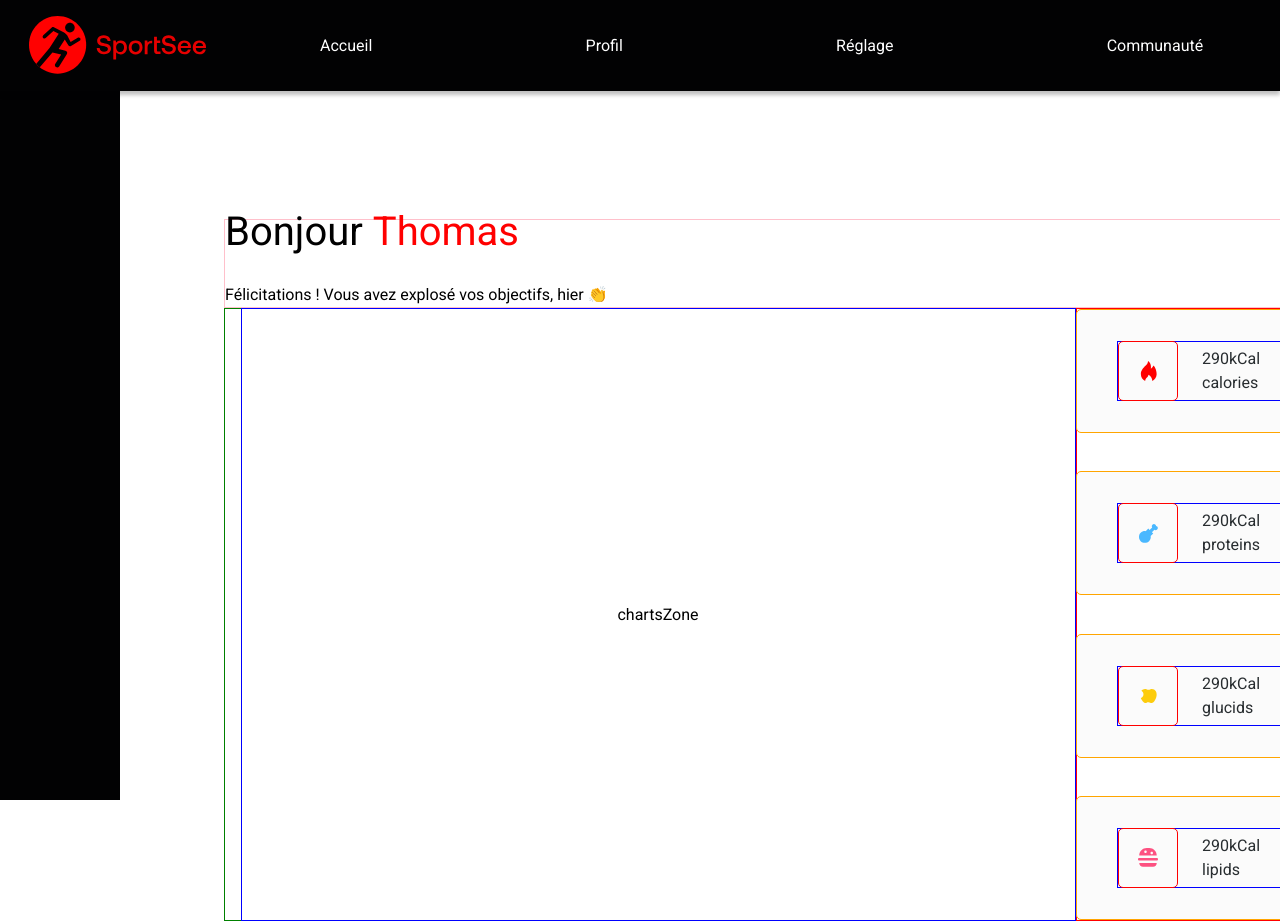
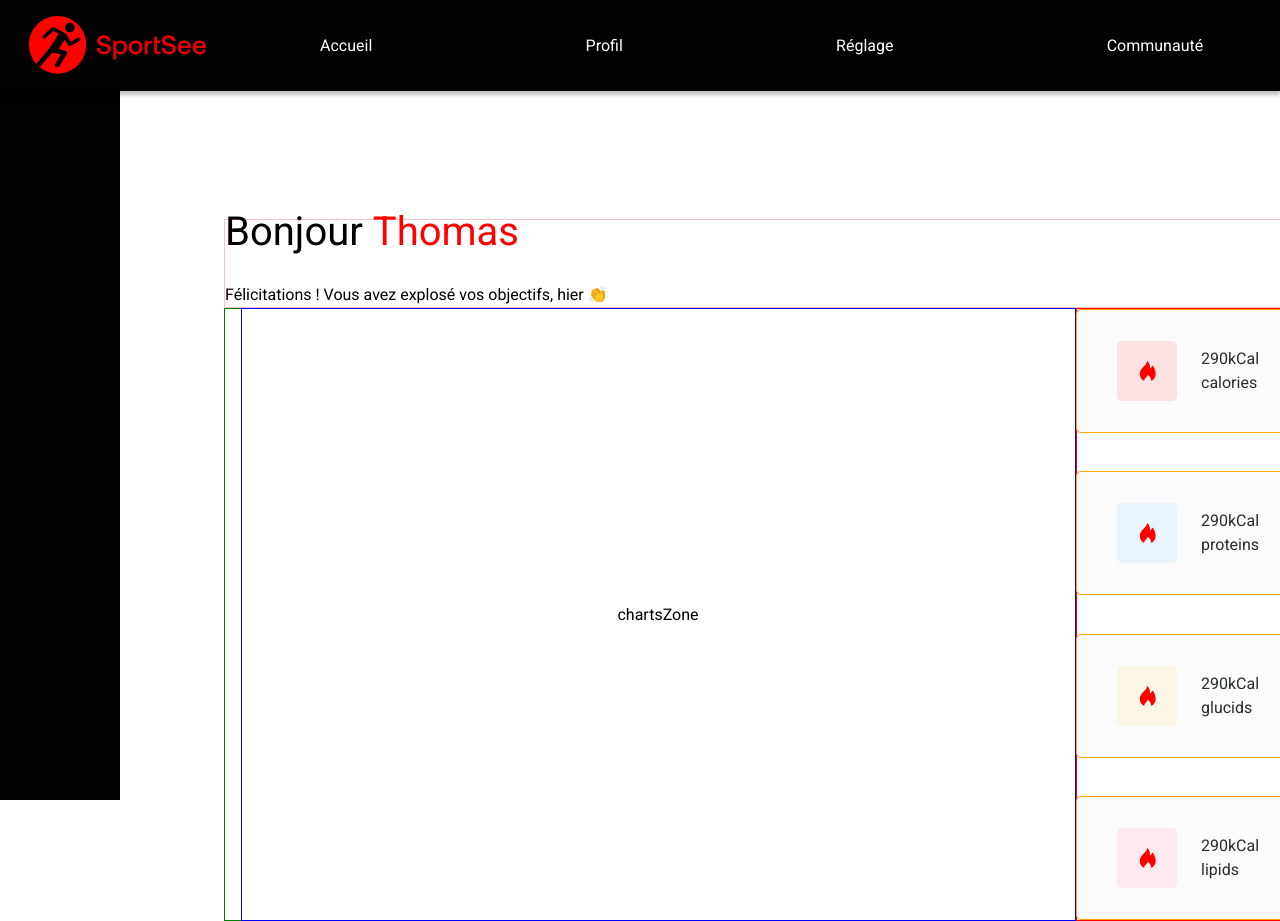
Before and after one commit to JaRoD41/OC-sportsee, a React (Create React App) app: page / in a window 1280 px wide. Shown: the top 921 px of the page. Built offline with nearby package versions, Linux system fonts and the light colour scheme.

Commit message:
fix icon color in a useEffect

```diff
--- a/src/components/Glucids/_Glucids.scss
+++ b/src/components/Glucids/_Glucids.scss
@@ -0,0 +1,14 @@
+.nutrition-card-button {
+    display: flex;
+    justify-content: center;
+    align-items: center;
+    width: 60px;
+    height: 60px;
+    border-radius: 5px;
+
+    &--red {
+        background-color: rgba(255, 0, 0);
+        opacity: 0.1;
+        border: none;
+    }
+}
--- a/src/components/NutritionCard/NutritionCard.jsx
+++ b/src/components/NutritionCard/NutritionCard.jsx
@@ -1,32 +1,45 @@
-import React from 'react'
+import { useState, useEffect } from 'react'
 import calory from '../../assets/calory-icon.svg'
 import protein from '../../assets/protein-icon.svg'
 import glucid from '../../assets/glucid-icon.svg'
 import lipid from '../../assets/lipid-icon.svg'
 
+
+// Je récupère les props type et amount de NutritionZone.jsx
 export default function NutritionCard({ type, amount }) {
+	// Je déclare une variable d'état color grâce à useState
+	const [color, setColor] = useState('')
+
 	let icon = ''
+	useEffect(() => {
 		switch (type) {
+			// Selon le type de la carte, je change la couleur de l'icone
 			case 'calories':
-			icon = calory
+				setColor('red')
+				// icon = calory
 				break
 			case 'proteins':
-			icon = protein
+				setColor('blue')
+				// icon = protein
 				break
 			case 'glucids':
-			icon = glucid
+				setColor('yellow')
+				// icon = glucid
 				break
 			case 'lipids':
-			icon = lipid
+				setColor('pink')
+				// icon = lipid
 				break
 			default:
 				break
 		}
+		// eslint-disable-next-line
+	}, [type])
 	return (
 		<article className="nutrition-card">
-			<div className='nutrition-card-infos'>
-				<div className="nutrition-card-infos__button">
-					<img src={icon} alt={type} />
+			<div className="nutrition-card-infos">
+				<div className={`nutrition-card-infos__button ${color}`}>
+					<img src={calory} alt={type} />
 				</div>
 				<div className="nutrition-card-infos__content">
 					<h3>{amount}kCal</h3>
--- a/src/components/NutritionCard/_NutritionCard.scss
+++ b/src/components/NutritionCard/_NutritionCard.scss
@@ -1,3 +1,19 @@
+.red {
+    background-color: rgba(255, 0, 0, 0.1);
+}
+
+.blue {
+    background-color: rgba(74, 184, 255, 0.1);
+}
+
+.yellow {
+    background-color: rgba(249, 206, 35, 0.1);
+}
+
+.pink {
+    background-color: rgba(253, 81, 129, 0.1);
+}
+
 .nutrition-card {
 	display: flex;
 	width: 258px;
@@ -13,7 +29,6 @@
     margin: auto;
 	width: 175px;
 	height: 60px;
-    border: 1px solid blue;
 
 	&__button {
 		display: flex;
@@ -22,7 +37,6 @@
 		width: 60px;
 		height: 60px;
         border-radius: 5px;
-        border: 1px solid red;
 	}
 	&__content {
 		display: flex;
--- a/src/style/Utils/_variables.scss
+++ b/src/style/Utils/_variables.scss
@@ -9,7 +9,7 @@ $gray-font-color: #74798c;
 $background-color: #e5e5e5;
 $nav-color: #020203;
 
-$button-red: rgb(255, 0, 0);
+$button-red: rgba(255, 0, 0, 0.1);
 $button-blue: rgb(74, 184, 255);
 $button-yellow: rgb(249, 206, 35);
 $button-pink: rgb(253, 81, 129);
```
Also changed, not shown: src/components/Glucids/Glucids.jsx (+3 -10 lines). Lines whose indentation alone changed are shown as unchanged.
